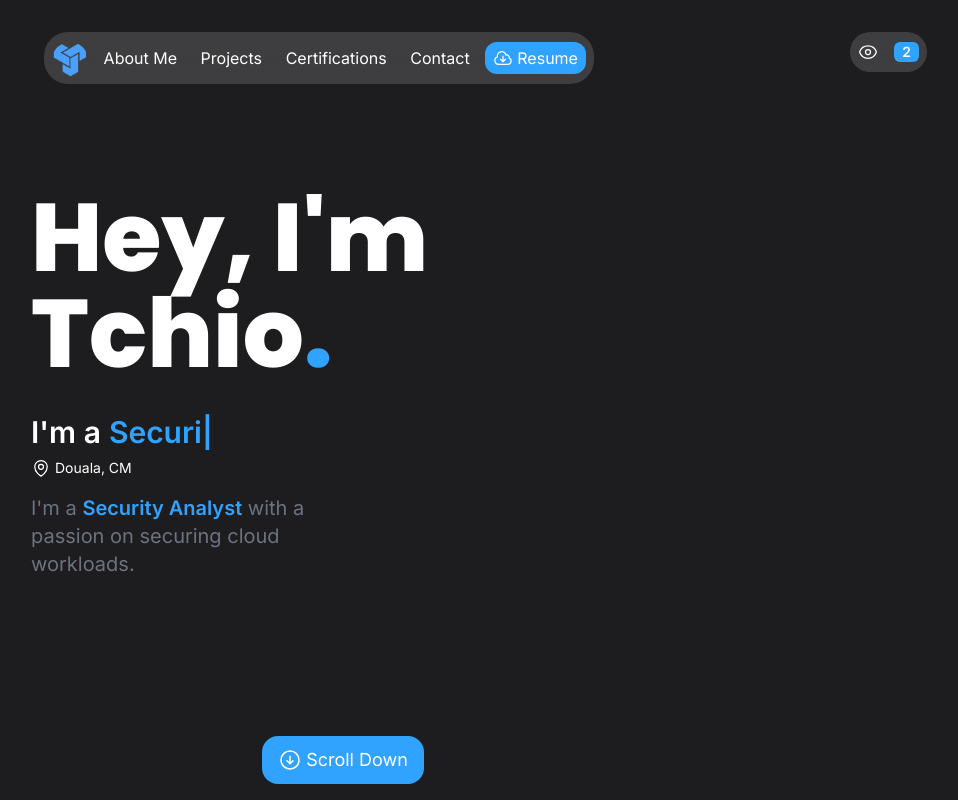
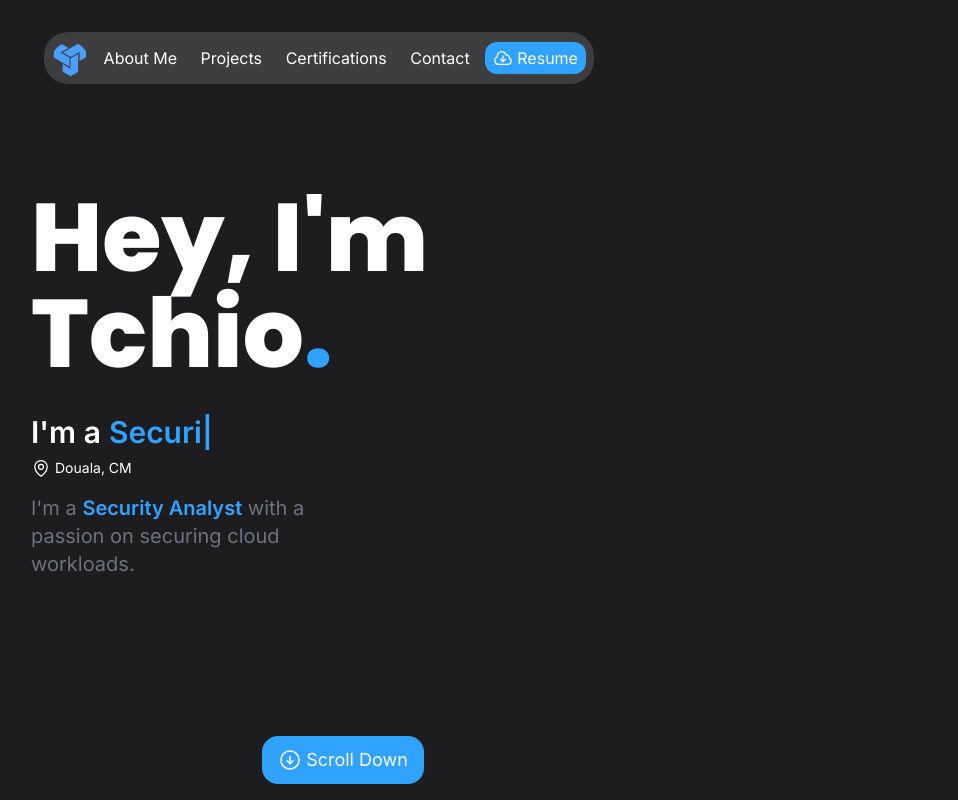
Before and after one commit to LnPaulin/resume_website, a React (Vite) app: page / in a window 1280 px wide. Shown: the top 800 px of the page, without its empty margins (321-1279 px from the left). Built offline with nearby package versions, Linux system fonts and the light colour scheme.

Commit message:
remvoed visitor count

```diff
--- a/src/App.tsx
+++ b/src/App.tsx
@@ -3,7 +3,7 @@ import {
   About,
   Hero,
   Navbar,
-  ViewCount,
+  // ViewCount,
   Certifications,
   Projects,
   Contact,
@@ -13,7 +13,7 @@ function App() {
   return (
     <div className="text-white flex flex-col items-center font-inter selection:bg-cerulean selection:text-black">
       <Navbar />
-      <ViewCount />
+      {/* <ViewCount /> */}
       <Hero />
       <About />
       <Projects />
--- a/src/components/index.ts
+++ b/src/components/index.ts
@@ -1,6 +1,6 @@
 export { default as Navbar } from "./Navbar";
 export { default as Hero } from "./Hero";
-export { default as ViewCount } from "./ViewCount";
+// export { default as ViewCount } from "./ViewCount";
 export { default as About } from "./About";
 export { default as Projects } from "./Projects";
 export { default as Certifications } from "./Certifications";
```
